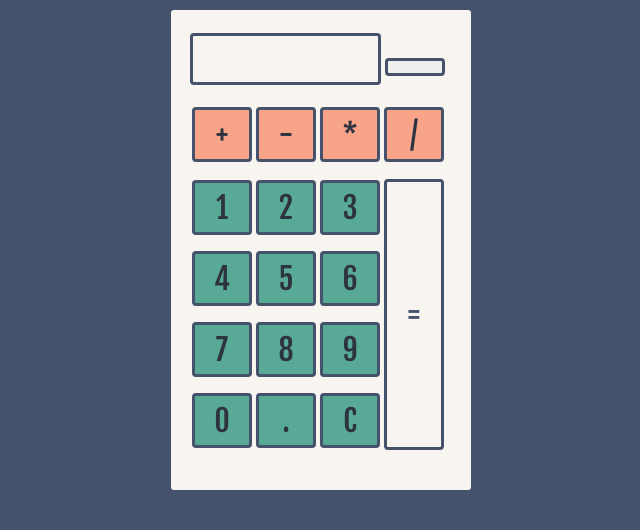
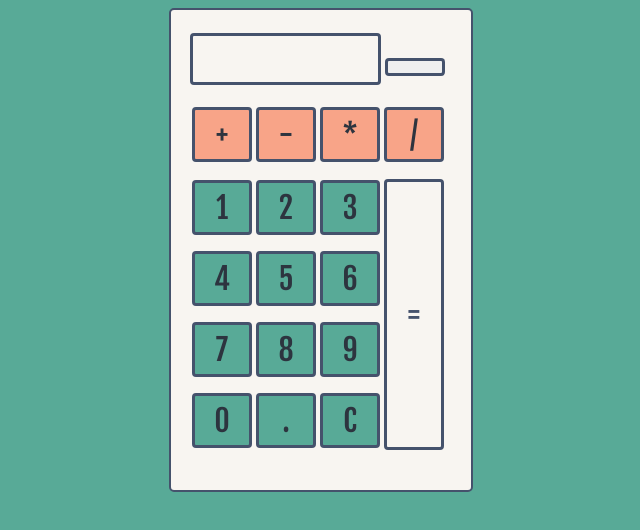
Before and after one commit to iccangji/calcWeb, a plain HTML site: page index.html in a window 1280 px wide. Shown: the whole page, without its empty margins (319-959 px from the left). Drawn offline with Linux system fonts and the light colour scheme; some icons are missing.

Commit message:
update css

```diff
--- a/calc.css
+++ b/calc.css
@@ -4,7 +4,7 @@
             font-family: 'Fjalla One', sans-serif;
         }
         body{
-            background-color: #45526c;
+            background-color: #58aa97;
         }
         button{
             padding: 10%;
```
